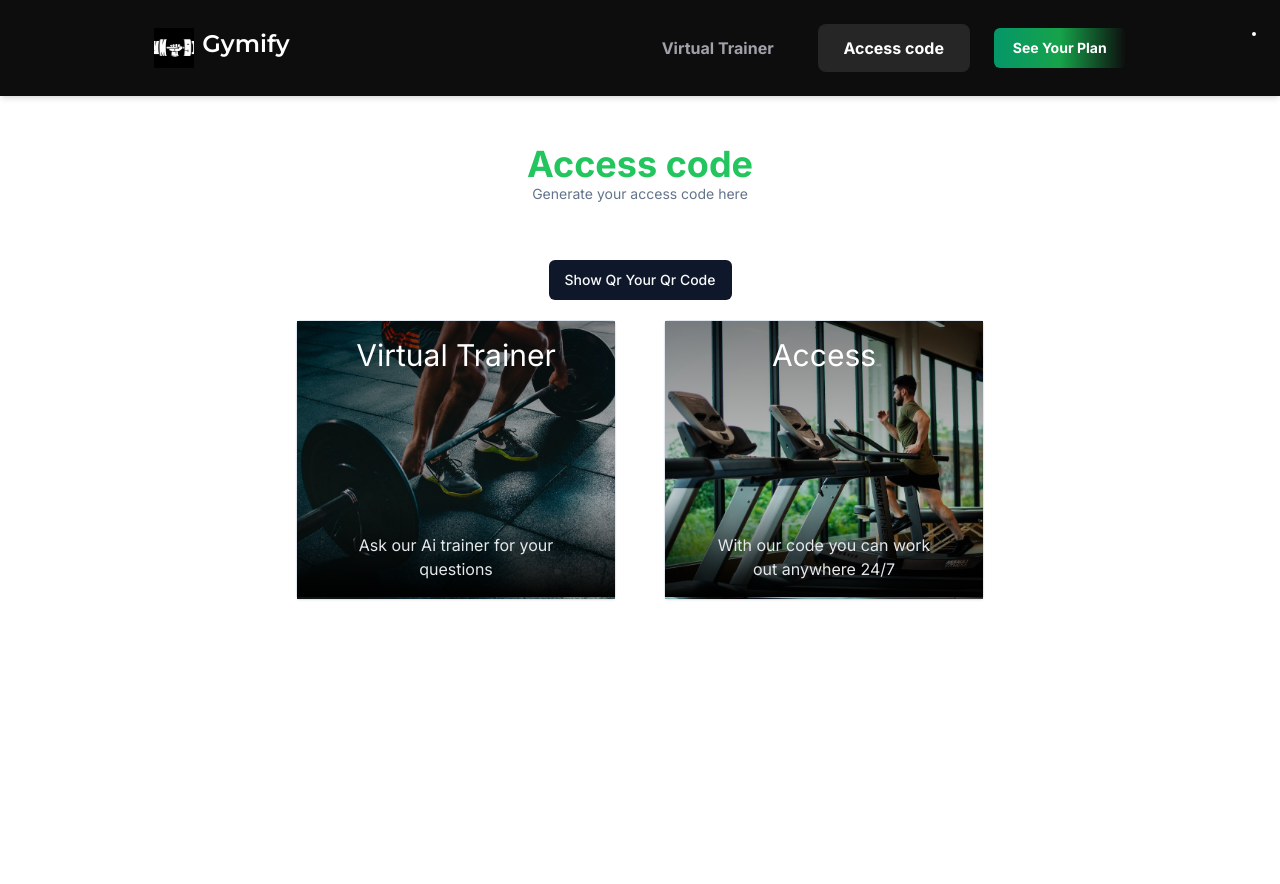
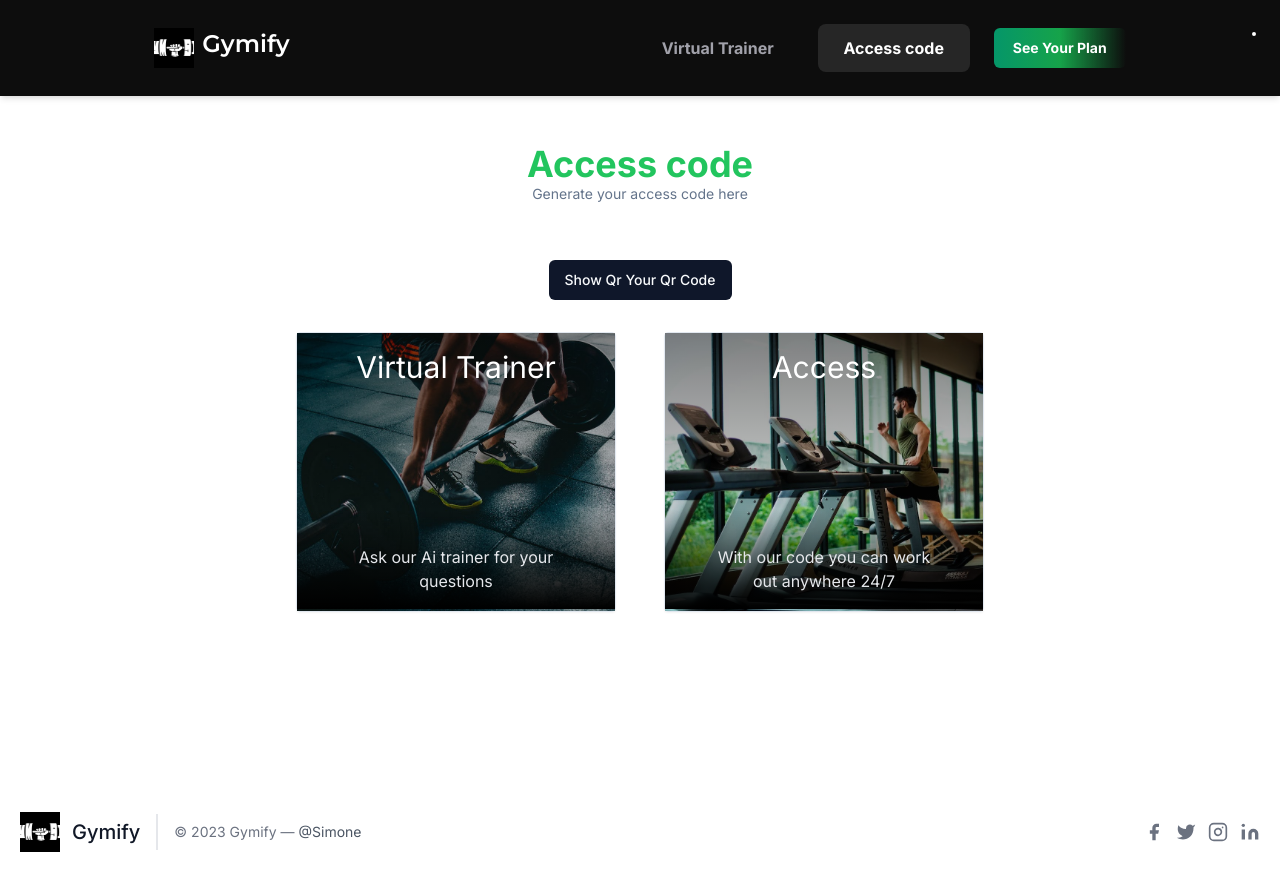
Before and after one commit to Simone-shalom/gym-saas, a Next.js app: page /code in a window 1280 px wide. Before the commit the page ends 800 px from the top, so only its background shows below. Built offline with nearby package versions, Linux system fonts and the light colour scheme; no server answers.

Commit message:
feat:Footer comp| dashIcons comp +styled

```diff
--- a/app/(dashboard)/(routes)/code/page.tsx
+++ b/app/(dashboard)/(routes)/code/page.tsx
@@ -48,7 +48,7 @@
 
 
   return (
-    <div className="flex flex-col justify-center items-center px-20">
+    <div className="flex flex-col justify-center items-center px-20 sm:pb-20 xl:pb-32">
       <Heading title="Access code" desc="Generate your access code here"
        />
        {src ? (
@@ -60,7 +60,7 @@
           Show Qr Your Qr Code
         </Button> }
         {!src && (
-           <div className="pt-5">
+           <div className="pt-8">
            <LandingCategories />
            </div>
         )}
@@ -69,7 +69,7 @@
           cursor-pointer group flex flex-col items-center justify-center">
             <Image src={src} alt='Qr Code' width={300} height={300}
               className="flex lg:hidden"/>
-              <Image src={src} alt='Qr Code' width={400} height={400}
+              <Image src={src} alt='Qr Code' width={360} height={400}
               className="hidden lg:flex"/>
             <div className="fixed top-[560px] lg:top-[720px]
               hidden group-hover:flex flex-col space-x-3">
--- a/app/(dashboard)/(routes)/dashboard/page.tsx
+++ b/app/(dashboard)/(routes)/dashboard/page.tsx
@@ -45,7 +45,7 @@
   }
 
   return (
-    <div className="pb-6">
+    <div>
     <div className="mb-8 space-y-4 flex items-center justify-center flex-col">
       <h2 className="text-3xl md:text-4xl font-semibold text-center text-emerald-700">
         Your dashboard {user?.firstName}
--- a/app/(dashboard)/(routes)/trainer/page.tsx
+++ b/app/(dashboard)/(routes)/trainer/page.tsx
@@ -64,7 +64,7 @@
 
 
   return (
-    <div>
+    <div className="sm:pb-10 xl:pb-20">
       <Heading title="Virtual Trainer" desc="Advanced AI fitness coach"
        />
         {/*AI Generation with openai api button and messages*/}
--- a/app/(dashboard)/layout.tsx
+++ b/app/(dashboard)/layout.tsx
@@ -1,3 +1,4 @@
+import Footer from "@/components/Footer"
 import Navbar from "@/components/Navbar"
 import Sidebar from "@/components/Sidebar"
 import { checkSubscription } from "@/lib/subscription"
@@ -19,6 +20,7 @@
         <Navbar  isPro={isPro}/>
         {children}
       </main>
+      <Footer />
     </div>
   )
 }
--- a/components/DashIcons.tsx
+++ b/components/DashIcons.tsx
@@ -7,8 +7,8 @@
   return (
     <div>
         {/* left side */}
-        <div className=" hidden 2xl:block absolute top-[30%] left-10">
-            <Card className="shadow-xl p-5 hover:scale-110 transition duration-1000">
+        <div className=" hidden 2xl:block absolute top-[30%] left-10  animate-bounce">
+            <Card className="shadow-xl p-5 hover:scale-110 transition duration-1000 bg-gradient-to-r from-emerald-100/50 ">
             <h2 className="font-semibold text-xl text-emerald-700 italic text-center">
             Best equipment out there !!!
             </h2>
@@ -22,8 +22,8 @@
             </Card>
         </div>
         {/* Right side */}
-        <div className=" hidden 2xl:block absolute top-[30%] right-10">
-            <Card className="shadow-xl p-5 hover:scale-110 transition duration-1000">
+        <div className=" hidden 2xl:block absolute top-[30%] right-10 animate-bounce">
+            <Card className="shadow-xl p-5 hover:scale-110 transition duration-1000 bg-gradient-to-l from-purple-100/50">
             <h2 className="font-semibold text-xl text-purple-700 italic text-center">
                 We have been open for 5 years
             </h2>
--- /dev/null
+++ b/components/Footer.tsx
@@ -0,0 +1,47 @@
+import Image from "next/image"
+
+
+const Footer = () => {
+    return (
+      <footer className="text-gray-600 body-font pt-10">
+      <div className="container px-5 py-8 mx-auto flex items-center sm:flex-row flex-col">
+        <a className="flex title-font font-medium items-center md:justify-start justify-center text-gray-900">
+        <div className='relative h-10 w-10'>
+                <Image fill alt='Logo' src='/images/loog-gym.jpg'/>
+            </div>
+          <span className="ml-3 text-xl">Gymify</span>
+        </a>
+        <p className="text-sm text-gray-500 sm:ml-4 sm:pl-4 sm:border-l-2 sm:border-gray-200 sm:py-2 sm:mt-0 mt-4">© 2023 Gymify —
+          <a href="https://twitter.com/knyttneve" className="text-gray-600 ml-1" rel="noopener noreferrer" target="_blank">@Simone</a>
+        </p>
+
+        <span className="inline-flex sm:ml-auto sm:mt-0 mt-4 justify-center sm:justify-start">
+          <a className="text-gray-500">
+            <svg fill="currentColor" stroke-linecap="round" stroke-linejoin="round" stroke-width="2" className="w-5 h-5" viewBox="0 0 24 24">
+              <path d="M18 2h-3a5 5 0 00-5 5v3H7v4h3v8h4v-8h3l1-4h-4V7a1 1 0 011-1h3z"></path>
+            </svg>
+          </a>
+          <a className="ml-3 text-gray-500">
+            <svg fill="currentColor" stroke-linecap="round" stroke-linejoin="round" stroke-width="2" className="w-5 h-5" viewBox="0 0 24 24">
+              <path d="M23 3a10.9 10.9 0 01-3.14 1.53 4.48 4.48 0 00-7.86 3v1A10.66 10.66 0 013 4s-4 9 5 13a11.64 11.64 0 01-7 2c9 5 20 0 20-11.5a4.5 4.5 0 00-.08-.83A7.72 7.72 0 0023 3z"></path>
+            </svg>
+          </a>
+          <a className="ml-3 text-gray-500">
+            <svg fill="none" stroke="currentColor" stroke-linecap="round" stroke-linejoin="round" stroke-width="2" className="w-5 h-5" viewBox="0 0 24 24">
+              <rect width="20" height="20" x="2" y="2" rx="5" ry="5"></rect>
+              <path d="M16 11.37A4 4 0 1112.63 8 4 4 0 0116 11.37zm1.5-4.87h.01"></path>
+            </svg>
+          </a>
+          <a className="ml-3 text-gray-500">
+            <svg fill="currentColor" stroke="currentColor" stroke-linecap="round" stroke-linejoin="round" stroke-width="0" className="w-5 h-5" viewBox="0 0 24 24">
+              <path stroke="none" d="M16 8a6 6 0 016 6v7h-4v-7a2 2 0 00-2-2 2 2 0 00-2 2v7h-4v-7a6 6 0 016-6zM2 9h4v12H2z"></path>
+              <circle cx="4" cy="4" r="2" stroke="none"></circle>
+            </svg>
+          </a>
+        </span>
+      </div>
+    </footer>
+    )
+  }
+
+  export default Footer
```
